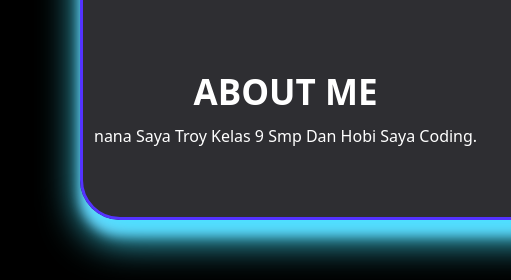
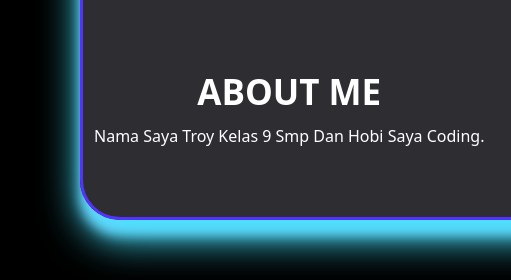
Before and after one commit to lv-ps/lv-ps.github.io, a plain HTML site: page index.html in a window 1280 px wide. Shown: the part 940-1220 px from the top of the page, 0-511 px from the left. Drawn offline with nearby package versions, Linux system fonts and the light colour scheme; a web font is replaced by a local one.

Commit message:
Update index.html

```diff
--- a/index.html
+++ b/index.html
@@ -87,7 +87,7 @@
     <div class="about" data-aos="fade-up" data-aos-offset="60" data-aos-easing="ease-in-sine">
       <h1><b>ABOUT ME</b></h1>
 
-      <p class="isi_about">nana Saya Troy Kelas 9 Smp Dan Hobi Saya Coding.
+      <p class="isi_about">Nama Saya Troy Kelas 9 Smp Dan Hobi Saya Coding.
       </p>
     </div>
   </div>
```
